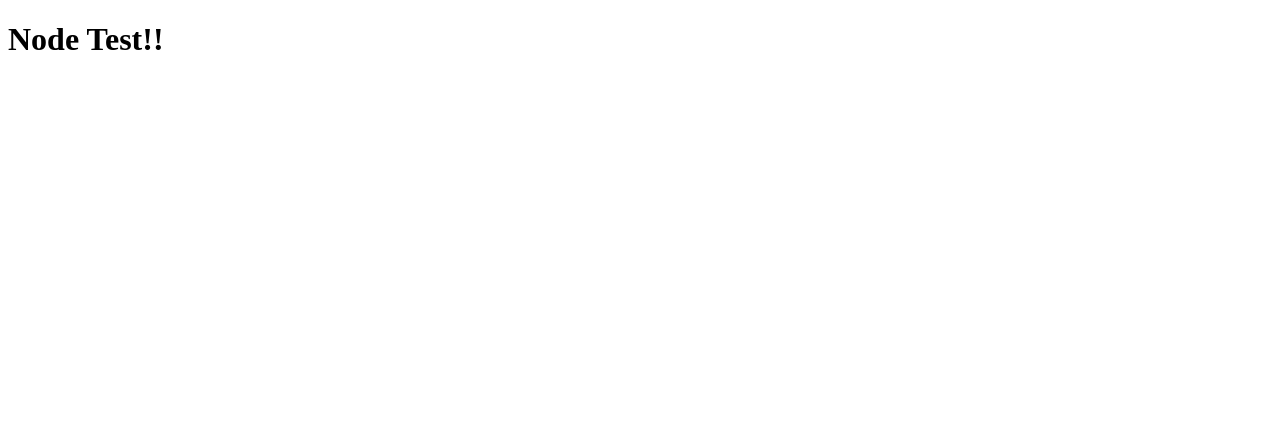
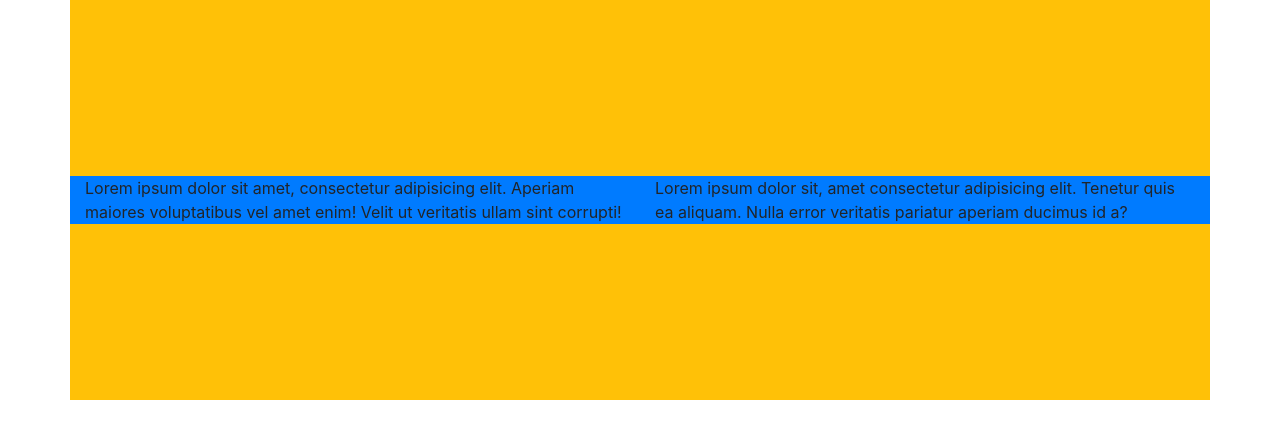
Before and after one commit to Aksh-Konda/FSWD, a website: page nodeTest/index.html in a window 1280 px wide. Drawn offline with nearby package versions, Linux system fonts and the light colour scheme.

Commit message:
added bootstrap

```diff
--- a/nodeTest/index.html
+++ b/nodeTest/index.html
@@ -3,9 +3,19 @@
 <head>
     <meta charset="UTF-8">
     <meta name="viewport" content="width=device-width, initial-scale=1.0">
-    <title>Document</title>
+    <title>My Page</title>
+    <link rel="stylesheet" href="node_modules/bootstrap/dist/css/bootstrap.min.css">
 </head>
 <body>
-    <h1>Node Test!!</h1>
+    <div class="container bg-warning">
+        <div class="row justify-content-center" style="height: 400px;">
+            <div class="col-6 bg-primary align-self-center">Lorem ipsum dolor sit amet, consectetur adipisicing elit. Aperiam maiores voluptatibus vel amet enim! Velit ut veritatis ullam sint corrupti!</div>
+            <div class="col-6 bg-primary align-self-center">Lorem ipsum dolor sit, amet consectetur adipisicing elit. Tenetur quis ea aliquam. Nulla error veritatis pariatur aperiam ducimus id a?</div>
+        </div>
+
+    </div>
+    <script src="node_modules/popper.js/dist/popper.min.js"></script>
+    <script src="node_modules/jquery/jquery.min.js"></script>
+    <script src="node_modules/bootstrap/dist/js/bootstrap.bundle.min.js"></script>
 </body>
 </html>
```
Also changed, not shown: nodeTest/package.json (+7 -1 lines), 1 other file.
